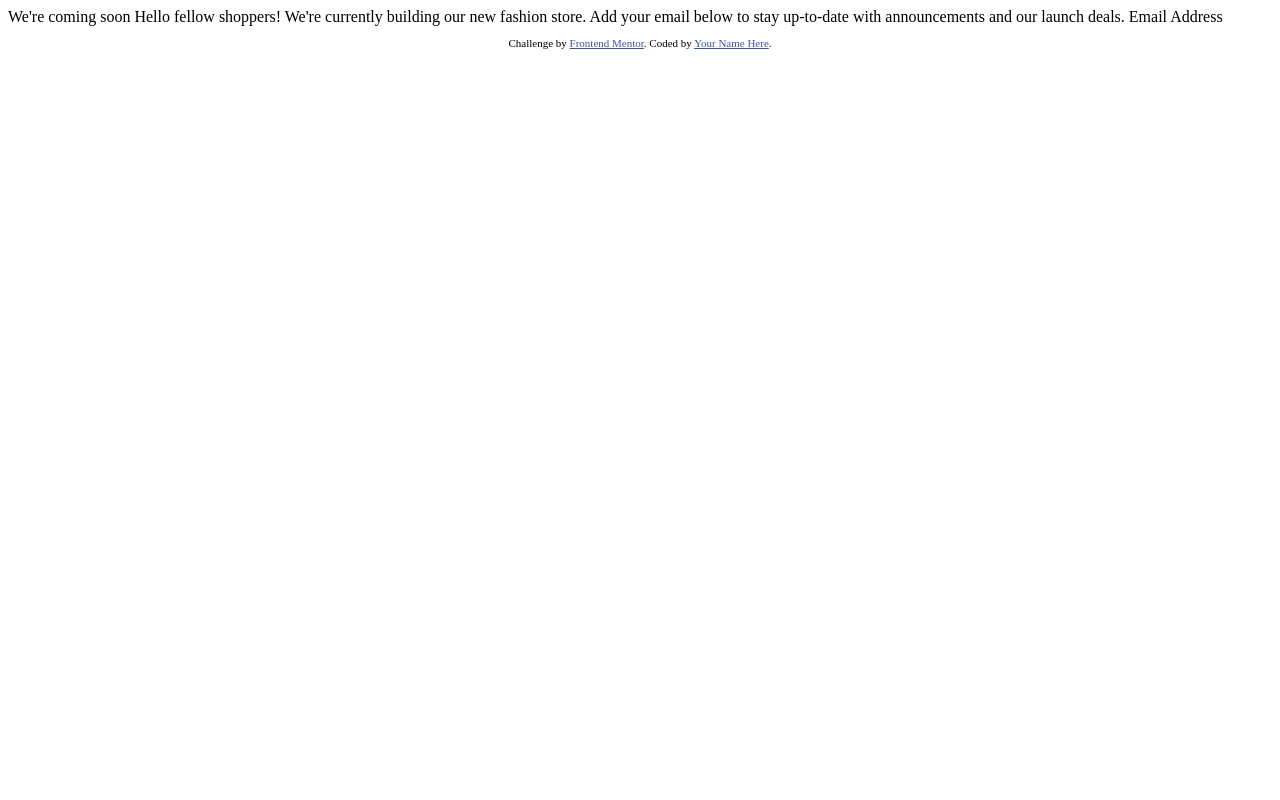
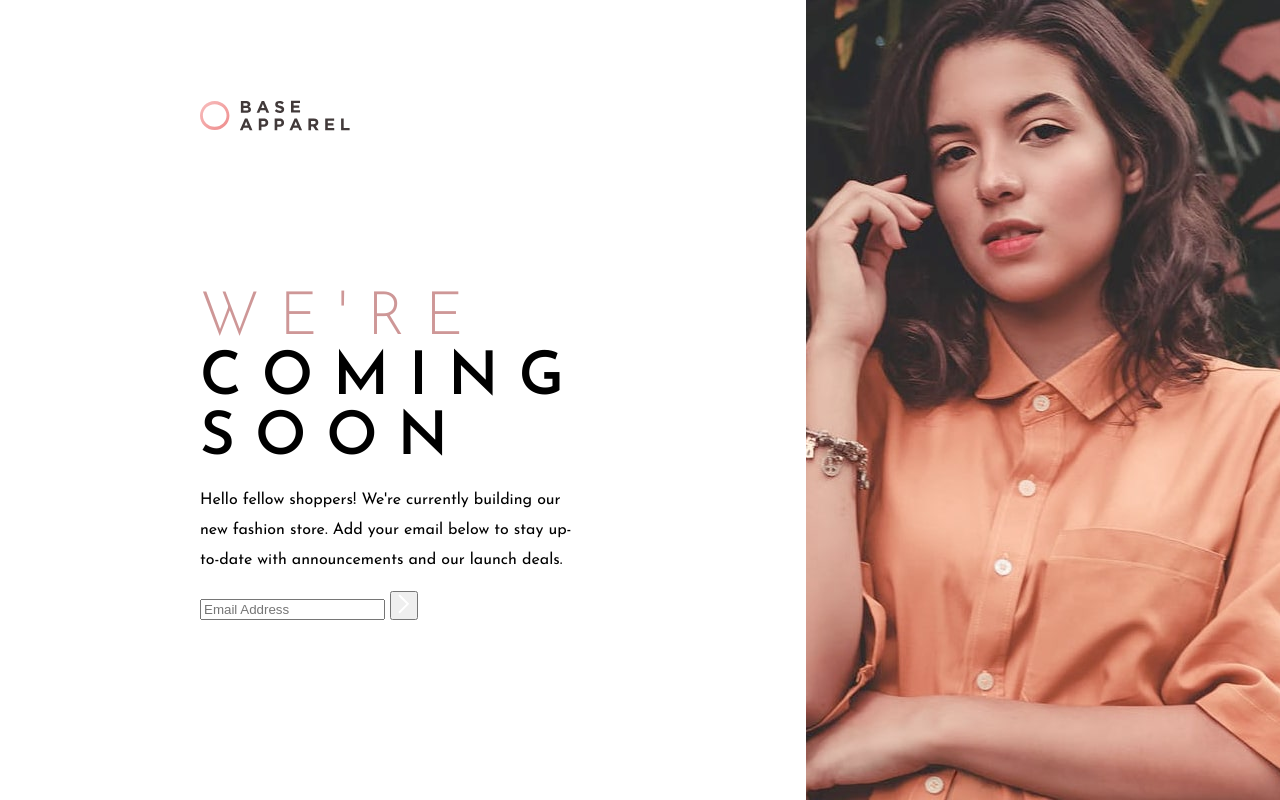
Before and after one commit to Jonas4899/base-apparel-coming-soon-page, a plain HTML site: page index.html in a window 1280 px wide. Drawn offline with Linux system fonts and the light colour scheme.

Commit message:
Add all content of the main page and styles of the hero image, logo and some of the main content

```diff
--- a/index.html
+++ b/index.html
@@ -3,31 +3,32 @@
 <head>
   <meta charset="UTF-8">
   <meta name="viewport" content="width=device-width, initial-scale=1.0"> <!-- displays site properly based on user's device -->
-
+  <link rel="preconnect" href="https://fonts.googleapis.com">
+  <link rel="preconnect" href="https://fonts.gstatic.com" crossorigin>
+  <link href="https://fonts.googleapis.com/css2?family=Josefin+Sans:wght@300;400;600&display=swap" rel="stylesheet">
   <link rel="icon" type="image/png" sizes="32x32" href="./images/favicon-32x32.png">
-
   <title>Frontend Mentor | Base Apparel coming soon page</title>
-
-  <!-- Feel free to remove these styles or customise in your own stylesheet 👍 -->
-  <style>
-    .attribution { font-size: 11px; text-align: center; }
-    .attribution a { color: hsl(228, 45%, 44%); }
-  </style>
+  <link rel="stylesheet" href="./styles/style.css">
 </head>
 <body>
-
-  We're coming soon
-
-  Hello fellow shoppers! We're currently building our new fashion store.
-  Add your email below to stay up-to-date with announcements and our launch deals.
-
-  Email Address
-
-  <footer>
-    <p class="attribution">
-      Challenge by <a href="https://www.frontendmentor.io?ref=challenge" target="_blank">Frontend Mentor</a>.
-      Coded by <a href="#">Your Name Here</a>.
-    </p>
-  </footer>
+  <section class="content">
+    <header class="header">
+      <img src="./images/logo.svg" alt="Logo" class="header__logo">
+    </header>
+    <main class="main">
+      <!-- <img src="./images/hero-mobile.jpg" alt="hero mobile" class="main__hero-mobile"> -->
+      <h1 class="main__title"><span class="main__title--red">WE'RE</span> COMING SOON</h1>
+      <p class="main__text">Hello fellow shoppers! We're currently building our new fashion store. Add your email below to stay up-to-date with announcements and our launch deals.</p>
+      <form action="/" class="main__form">
+        <input type="email" name="email" id="email" class="main__form-email" placeholder="Email Address">
+        <button class="main__form-button">
+          <img src="./images/icon-arrow.svg" alt="Arrow icon" class="main__form-button-image">
+        </button>
+      </form>
+    </main>
+  </section>
+  <section class="hero">
+    <img src="./images/hero-desktop.jpg" alt="Hero image" class="hero__image">
+  </section>
 </body>
 </html>
--- /dev/null
+++ b/styles/style.css
@@ -0,0 +1,57 @@
+:root {
+    --desaturated-red: hsl(0, 36%, 70%);
+    --soft-red: hsl(0, 93%, 68%);
+    --dark-grayish-red: hsl(0, 6%, 24%);
+    --md: 16px;
+    --lg: 60px;
+}
+
+/* Global styles */
+
+body {
+    margin: 0;
+    font-family: 'Josefin Sans', sans-serif;
+    height: 100vh;
+    display: grid;
+    grid-template-columns: auto 37%;
+    font-size: var(--md);
+}
+
+.content {
+    display: flex;
+    flex-direction: column;
+    justify-content: space-between;
+    box-sizing: border-box;
+    padding: 100px 200px 180px;
+}
+
+.header__logo {
+    width: 150px;
+}
+
+/* Main */
+.main__title {
+    font-size: var(--lg);
+    font-weight: 600;
+    letter-spacing: 20px;
+    margin: 0;
+}
+.main__title--red {
+    font-weight: 300;
+    color: var(--desaturated-red);
+}
+.main__text {
+    line-height: 30px;
+    padding-right: 30px;
+}
+
+/* Hero image - desktop */
+.hero {
+    overflow: hidden;
+}
+
+.hero__image {
+    width: 100%;
+    height: 100%;
+    object-fit: cover;
+}
```
